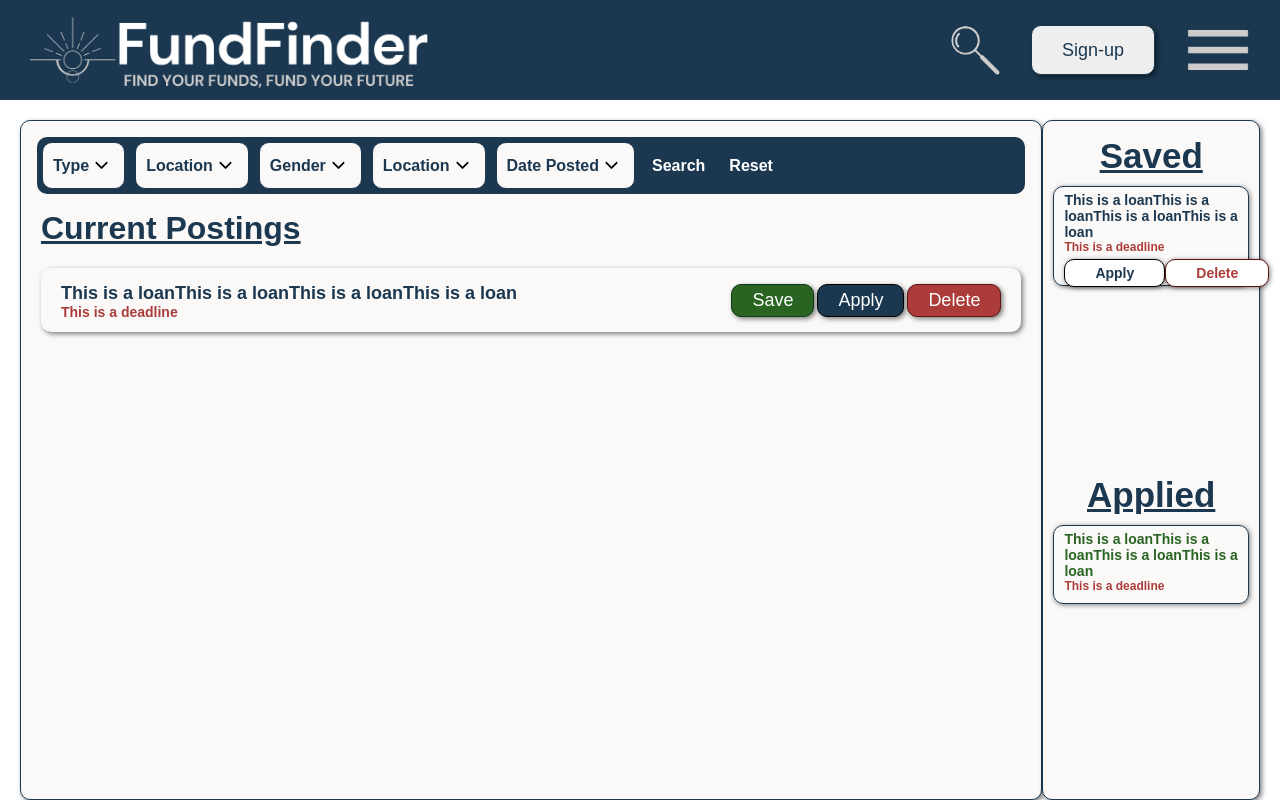
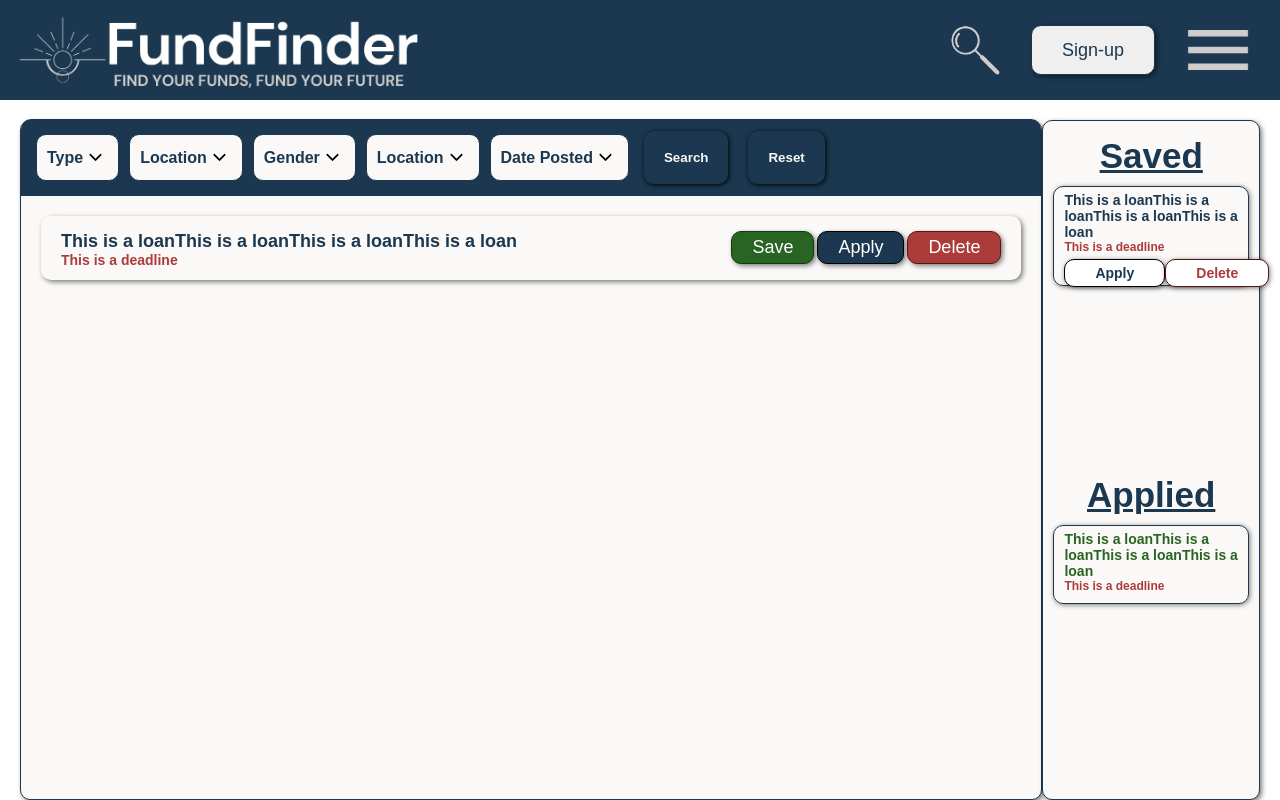
Before and after one commit to Jorfishdan/FundFinder-client, a React (Create React App) app: page /dashboard in a window 1280 px wide. Built offline with nearby package versions, Linux system fonts and the light colour scheme; a web font is replaced by a local one.

Commit message:
header updated, filter updated

```diff
--- a/src/components/Dashboard/Dashboard.scss
+++ b/src/components/Dashboard/Dashboard.scss
@@ -68,6 +68,9 @@
         color: $blue;
         padding: 0.5rem 3rem;
         margin-top: 0;
+        &:hover{
+            cursor: pointer;
+        }
       }
       &--hide {
         font-size: 1.4rem;
@@ -79,6 +82,9 @@
         color: $red;
         padding: 0.5rem 3rem;
         margin-top: 0;
+        &:hover{
+            cursor: pointer;
+        }
       }
     }
   }
--- a/src/components/Filter/Filter.js
+++ b/src/components/Filter/Filter.js
@@ -45,8 +45,8 @@ function Filter() {
               className="filter__arrow"
             />
           </article>
-          <article className="filter__search">Search</article>
-          <article className="filter__reset">Reset</article>
+          <button className="filter__search">Search</button>
+          <button className="filter__reset">Reset</button>
         </div>
       </section>
     </>
--- a/src/components/Filter/Filter.scss
+++ b/src/components/Filter/Filter.scss
@@ -2,40 +2,52 @@
 
 .filter {
   background-color: $blue;
-margin:1.6rem;
   border-radius: 1rem;
+  border-bottom-left-radius: 0;
+  border-bottom-right-radius: 0;
+  margin-top: -0.2rem;
+
   &__wrapper {
-    display:flex;
-    color:white;
+    display: flex;
+    color: $cream;
+    padding: 1rem;
+    margin-bottom: 2rem;
   }
 
   &__item {
-    background-color: #FAF9F8;
+    background-color: #faf9f8;
     margin: 0.5rem;
-    color: #1B3850;
+    color: $blue;
     border-radius: 1rem;
     padding: 1rem;
     font-weight: 600;
-    border: 1.5px solid #1B3850;
+    border: 1.5px solid $blue;
     display: flex;
     justify-content: space-around;
     align-items: center;
   }
 
-&__search, &__reset {
-    background-color: #1B3850;
+  &__search,
+  &__reset {
+    background-color: $blue;
+    box-shadow: 1px 1px 5px rgba(0, 0, 0, 1);
+    border:none;
     margin: 0.2rem;
-    color: #FFFFFF;
+    margin-right:1rem;
+    margin-left:1rem;
+    color: $cream;
     border-radius: 1rem;
-    padding: 1rem;
+    padding: 0 2rem;
     font-weight: 600;
     display: flex;
     align-items: center;
+
+    &:hover{
+        cursor: pointer;
+    }
   }
   &__arrow {
     width: 2.5rem;
-    height:2.5rem;
-
+    height: 2.5rem;
   }
-
 }
--- a/src/components/Header/Header.js
+++ b/src/components/Header/Header.js
@@ -2,16 +2,23 @@ import "./Header.scss";
 import Logo from "../../assets/icons/logo/logo2.png";
 import Search from "../../assets/icons/search.png";
 import Menu from "../../assets/icons/menu.png";
+import { Link } from "react-router-dom";
 
 export default function Header() {
   return (
     <header className="header__container">
-    <img className="header__logo" src={Logo} alt = "FundFinder Logo"/>
-    <section className="header__nav">
-        <img className="header__nav--search" src={Search} alt="Magnifying glass"/>
+      <Link to="/dashboard"  className="header__logo">
+        <img className="header__logo" src={Logo} alt="FundFinder Logo" />
+      </Link>
+      <section className="header__nav">
+        <img
+          className="header__nav--search"
+          src={Search}
+          alt="Magnifying glass"
+        />
         <button className="header__nav--sign">Sign-up</button>
-        <img className="header__nav--menu" src={Menu} alt="Menu icon"/>
-    </section>
+        <img className="header__nav--menu" src={Menu} alt="Menu icon" />
+      </section>
     </header>
-  )
+  );
 }
--- a/src/components/Header/Header.scss
+++ b/src/components/Header/Header.scss
@@ -11,7 +11,8 @@
   }
 
   &__logo {
-    margin-left: 3rem;
+    margin-left: 1rem;
+    width:40rem;
   }
 
   &__nav {
@@ -25,6 +26,14 @@
     &--menu {
       height: 4rem;
       align-self: center;
+      &:hover{
+        cursor: pointer;
+    }
+    }
+    &--search{
+      &:hover{
+        cursor: pointer;
+    }
     }
 
     &--sign {
@@ -35,6 +44,9 @@
       outline: none;
       border: 1px solid $blue;
       box-shadow: 2px 2px 5px rgba(0, 0, 0, 0.5);
+      &:hover{
+        cursor: pointer;
+    }
     }
   }
 }
--- a/src/components/List/List.js
+++ b/src/components/List/List.js
@@ -6,7 +6,7 @@ export default function List() {
   return (
     <main className="list__container">
         <Filter/>
-      <h1 className="list__title">Current Postings</h1>
+      {/* <h1 className="list__title">Current Postings</h1> */}
       <section className="list__items">
         <div className="list__items--box">
           <h1 className="list__items--title">This is a loanThis is a loanThis is a loanThis is a loan</h1>
--- a/src/components/List/List.scss
+++ b/src/components/List/List.scss
@@ -58,6 +58,10 @@
         border-radius: 10px;
         color: $white;
         padding: 0.5rem 2rem;
+
+        &:hover{
+          cursor: pointer;
+      }
       }
       &--apply {
         font-size: 1.8rem;
@@ -67,6 +71,10 @@
         border-radius: 10px;
         color: $white;
         padding: 0.5rem 2rem;
+
+        &:hover{
+          cursor: pointer;
+      }
       }
       &--hide {
         font-size: 1.8rem;
@@ -76,6 +84,10 @@
         border-radius: 10px;
         color: $white;
         padding: 0.5rem 2rem;
+
+        &:hover{
+          cursor: pointer;
+      }
       }
     }
   }
--- a/src/pages/Homepage.js
+++ b/src/pages/Homepage.js
@@ -1,14 +1,11 @@
 import Header from "../components/Header/Header";
 import List from "../components/Main/Main";
-// import Filter from "../components/Filter/Filter";
 
 export default function Homepage() {
   return (
     <div>
       <Header/>
-      {/* <Filter /> */}
       <List/>
-
     </div>
   )
 }
```
Lines whose indentation alone changed are shown as unchanged.
